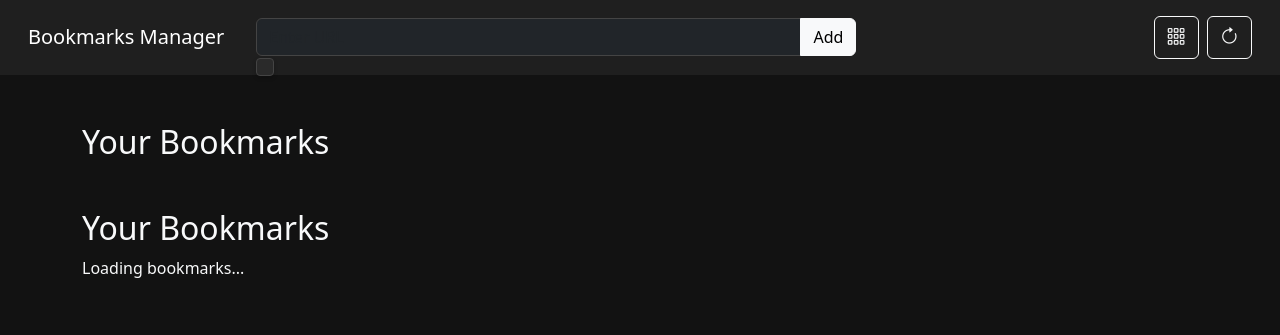
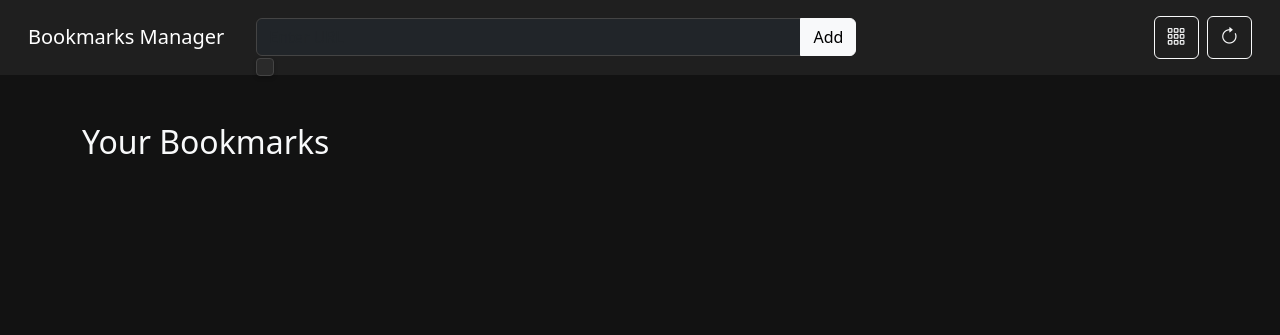
Before and after one commit to coff33ninja/bookmark-manager, a FastAPI app: page /website in a window 1280 px wide. Shown: the top 335 px of the page. Run offline with FastAPI, Linux system fonts and the light colour scheme; data that the repository does not hold is empty; some libraries are stand-ins or nearby versions.

Commit message:
`Removed bookmarks section from index.html`

```diff
--- a/app/templates/index.html
+++ b/app/templates/index.html
@@ -117,15 +117,6 @@
                     <button type="button" class="btn btn-secondary" data-bs-dismiss="modal">Cancel</button>
                     <button type="button" class="btn btn-danger" id="confirm-delete">Delete</button>
                 </div>
-            </div>
-        </div>
-    </div>
-
-    <div class="container mt-5">
-        <div id="bookmarks-list">
-            <h2 class="text-light">Your Bookmarks</h2>
-            <div id="bookmarks-container" class="g-1">
-                <div id="bookmarks-status" class="text-light">Loading bookmarks...</div>
             </div>
         </div>
     </div>
```
